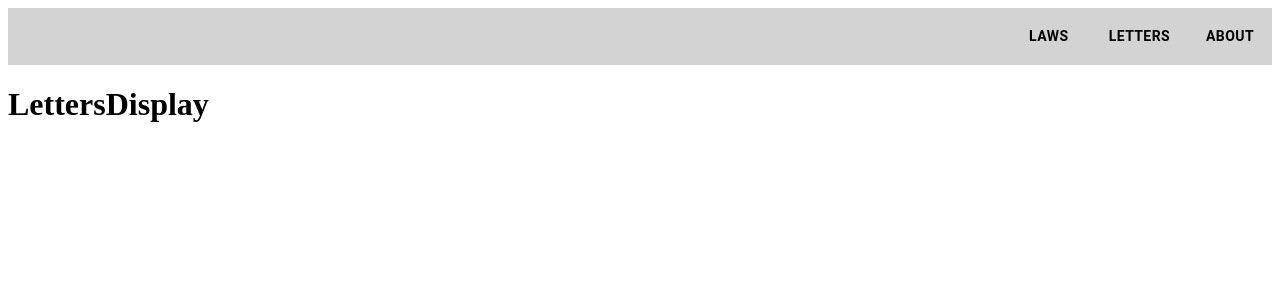
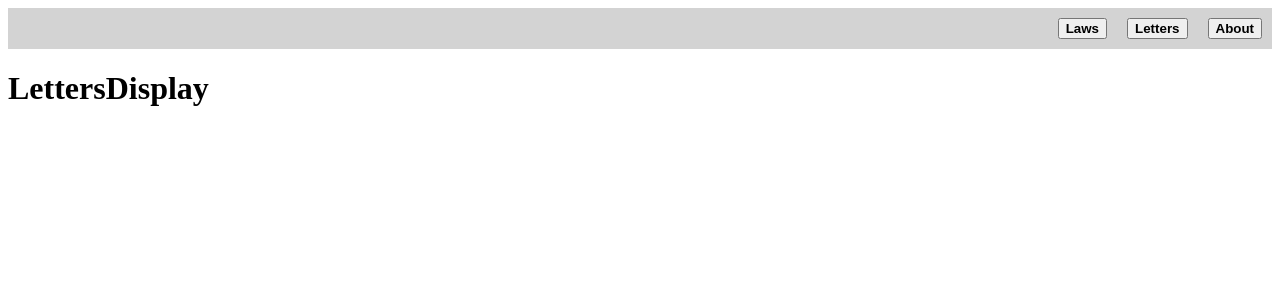
Before and after one commit to cornellh4i/earth-law-center, a React (Create React App) app in the folder client/: page /letters in a window 1280 px wide. Shown: the top 300 px of the page. Built offline with nearby package versions, Linux system fonts and the light colour scheme.

Commit message:
Revert mui button changes

```diff
--- a/client/src/components/Button/Button.jsx
+++ b/client/src/components/Button/Button.jsx
@@ -1,7 +1,5 @@
 import React from 'react';
 import './Button.css';
-import MButton from '@mui/material/Button';
-import { StyledEngineProvider } from '@mui/material/styles';
 
 /** Component for a general button to be used all over the webiste
  *  @param text is the text on the button
@@ -11,9 +9,7 @@ import { StyledEngineProvider } from '@mui/material/styles';
 
 const Button = ({ text, handleClick, css }) => {
   return (
-    <StyledEngineProvider injectFirst>
-      <MButton className={css} onClick={handleClick}>{text}</MButton>
-    </StyledEngineProvider>
+    <button className={css} onClick={handleClick}>{text}</button>
   );
 };
 export default Button;
```
